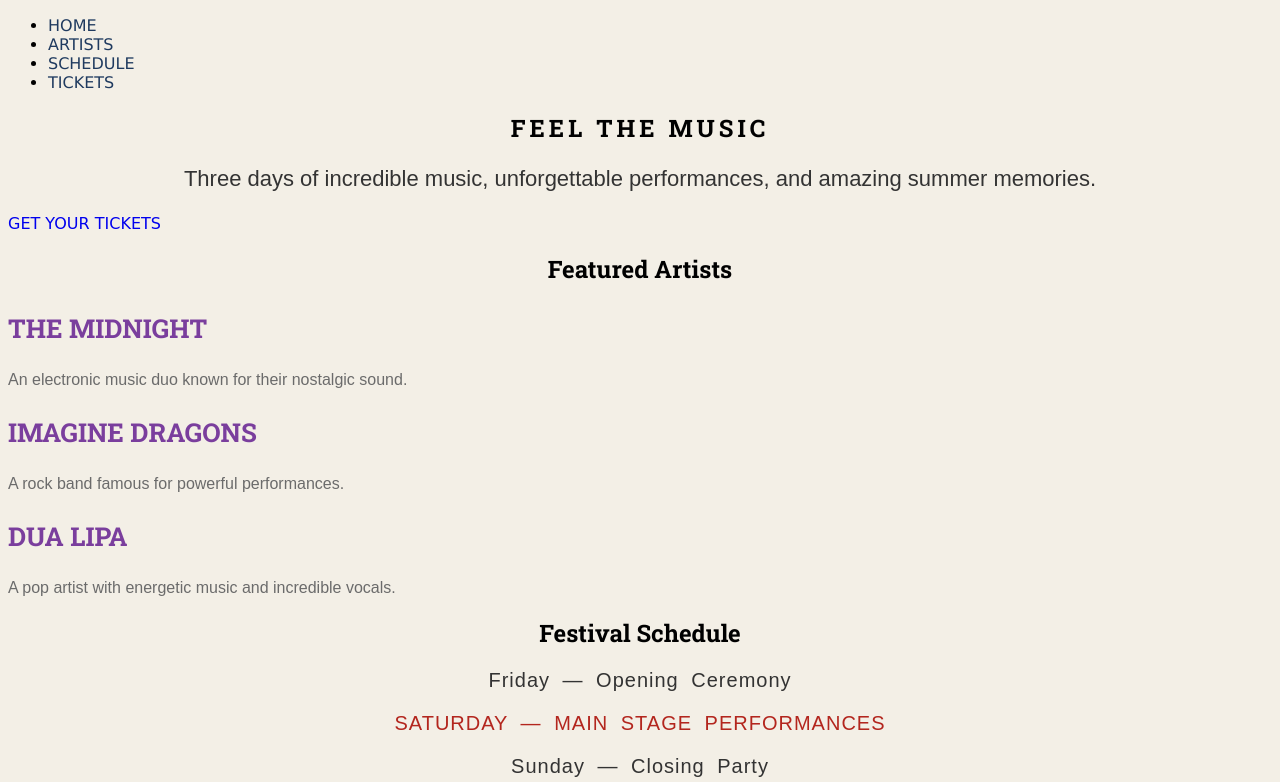
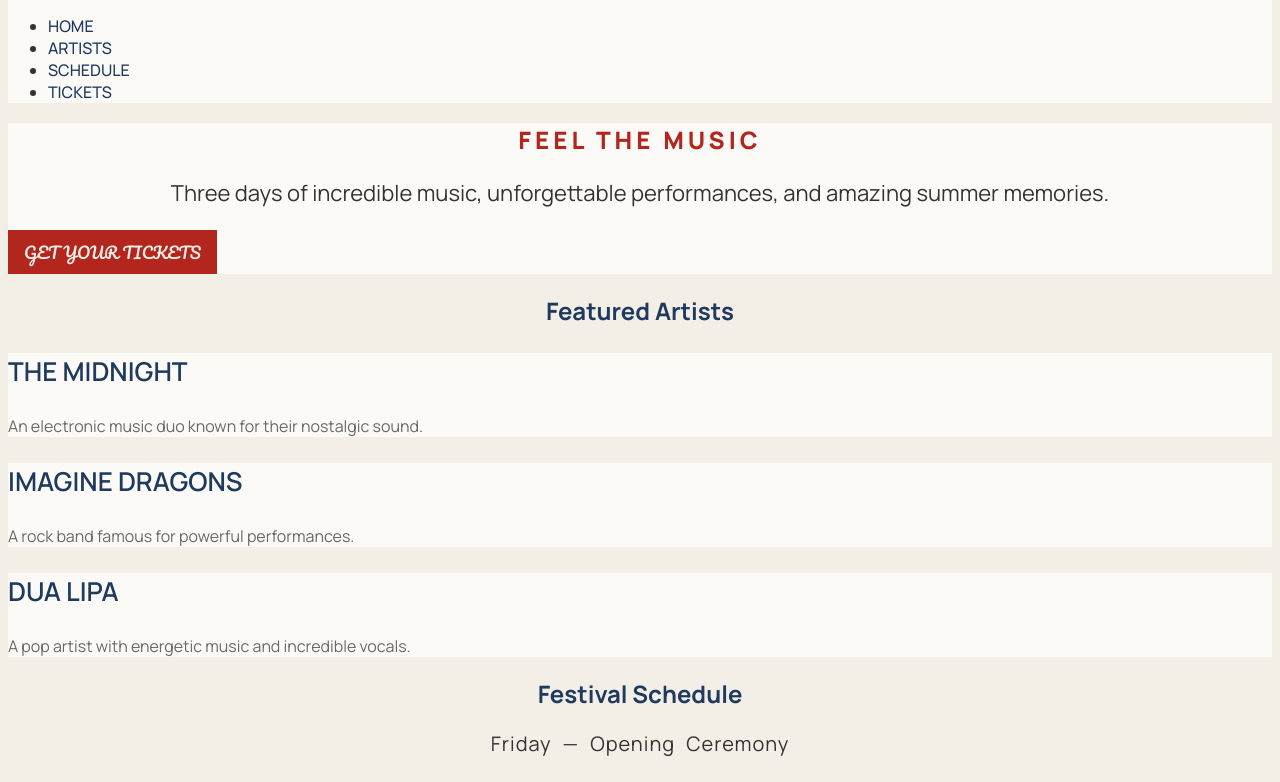
Before and after one commit to quiliquala/Lesson1, a plain HTML site: page music-festival/index.html in a window 1280 px wide. Shown: the part 113-895 px from the top of the page. Drawn offline with Linux system fonts and the light colour scheme.

Commit message:
Add variable fonts, local fonts and CSS variables

```diff
--- a/music-festival/css/styles.css
+++ b/music-festival/css/styles.css
@@ -1,6 +1,29 @@
+@font-face {
+  font-family: "Playfair Local";
+  src: url("../fonts/PlayfairDisplay-Bold.ttf") format("truetype");
+  font-weight: 700;
+  font-style: normal;
+  font-display: swap;
+}
+
+@font-face {
+  font-family: "Pacifico Local";
+  src: url("../fonts/Pacifico-Regular.ttf") format("truetype");
+  font-weight: 400;
+  font-style: normal;
+  font-display: swap;
+}
+:root {
+  --color-primary: #b3261e;
+  --color-secondary: #1f3a5f;
+  --color-background: #f3efe6;
+  --color-surface: rgba(255, 255, 255, 0.7);
+  --color-text: rgb(51, 51, 51);
+  --color-muted: dimgray;
+}
 body {
-  background-color: #f3efe6;
-  font-family: Arial, Helvetica, sans-serif;
+  background-color: var(--color-background);
+  font-family: "Manrope", sans-serif;
 }
 
 p {
@@ -15,7 +38,7 @@ a {
   font-size: 48px;
   color: #b3261e;
   letter-spacing: 6px;
-  font-family: Georgia, "Times New Roman", Times, serif;
+  font-family: "Playfair Local", Georgia, serif;
   font-weight: 700;
 }
 
@@ -27,7 +50,7 @@ a {
   text-align: center;
   text-transform: uppercase;
   letter-spacing: 4px;
-  font-family: "Roboto Slab", serif;
+  font-weight: 800;
 }
 
 .hero-text {
@@ -38,23 +61,22 @@ a {
 .ticket-link {
   text-transform: uppercase;
   text-decoration: none;
-  font-family: "Brush Script MT", cursive;
+  font-family: "Pacifico Local", cursive;
 }
 .section-title {
   text-align: center;
-  font-family: "Roboto Slab", serif;
+  font-weight: 700;
 }
 
 .artist-name {
   color: #7a3e9d;
   font-size: 26px;
   text-transform: uppercase;
-  font-family: "Roboto Slab", serif;
+  font-weight: 600;
 }
 
 .artist-description {
   color: #6b6b6b;
-  font-family: Papyrus, fantasy;
   font-weight: 400;
 }
 
@@ -91,5 +113,70 @@ a {
   text-decoration: none;
 }
 .navigation {
-  font-family: Verdana, Tahoma, sans-serif;
+  font-weight: 500;
 }
+/* Part 4: apply CSS variables */
+body {
+  background-color: var(--color-background);
+  color: var(--color-text);
+}
+
+p {
+  color: var(--color-text);
+}
+
+header {
+  background-color: var(--color-surface);
+}
+
+.navigation a {
+  color: var(--color-secondary);
+}
+
+.festival-title {
+  color: var(--color-primary);
+}
+
+.hero {
+  background-color: var(--color-surface);
+}
+
+.hero-title {
+  color: var(--color-primary, black);
+}
+
+.section-title {
+  color: var(--color-secondary);
+}
+
+.artist {
+  background-color: var(--color-surface);
+}
+
+.artist-name {
+  color: var(--color-secondary);
+}
+
+.artist-description {
+  color: var(--color-muted);
+}
+
+.ticket-link {
+  background-color: var(--color-primary);
+  color: var(--color-background);
+  display: inline-block;
+  padding: 8px 16px;
+}
+
+footer {
+  background-color: var(--color-secondary);
+  color: var(--color-background);
+}
+
+.footer-text {
+  color: var(--color-background);
+}
+
+.footer-link {
+  color: var(--color-background);
+}
--- a/music-festival/index.html
+++ b/music-festival/index.html
@@ -8,6 +8,10 @@
     <link rel="preconnect" href="https://fonts.gstatic.com" crossorigin />
     <link
       href="https://fonts.googleapis.com/css2?family=Roboto+Slab:wght@400;700&display=swap"
+      rel="stylesheet"
+    />
+    <link
+      href="https://fonts.googleapis.com/css2?family=Manrope:wght@200..800&display=swap"
       rel="stylesheet"
     />
     <link rel="stylesheet" href="css/styles.css" />
```
Also changed, not shown: music-festival/fonts/Pacifico-Regular.ttf (added), music-festival/fonts/PlayfairDisplay-Bold.ttf (added).
